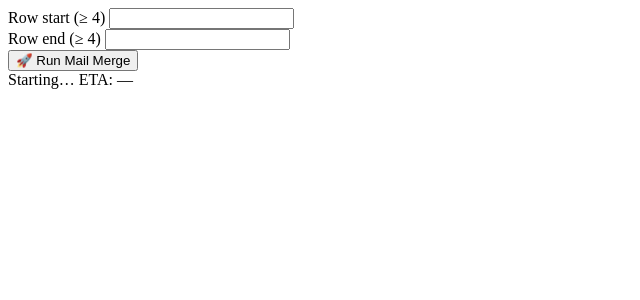
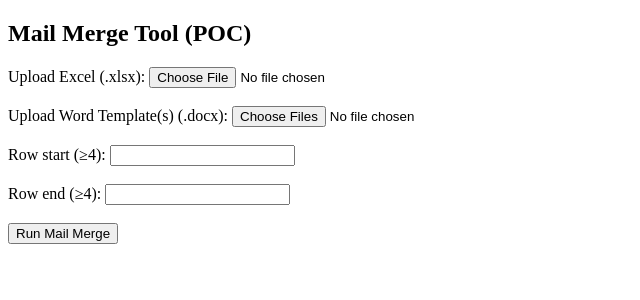
Before and after one commit to w1r7/mail-merge-web, a Flask app: page / in a window 1280 px wide. Shown: the top 300 px of the page, without its empty margins (0-640 px from the left). Run offline with Flask 3, Linux system fonts and the light colour scheme.

Commit message:
Update index.html

```diff
--- a/mail-merge-web-progress/templates/index.html
+++ b/mail-merge-web-progress/templates/index.html
@@ -1,89 +1,20 @@
 <!DOCTYPE html>
-<label class="block font-medium">Row start (≥ 4)</label>
-<input type="number" name="row_start" min="4" required class="mt-2 w-full border rounded-lg p-2" />
-</div>
-<div>
-<label class="block font-medium">Row end (≥ 4)</label>
-<input type="number" name="row_end" min="4" required class="mt-2 w-full border rounded-lg p-2" />
-</div>
-</div>
-<button type="submit" class="w-full bg-blue-600 text-white py-2 rounded-xl hover:bg-blue-700">🚀 Run Mail Merge</button>
-</form>
-
-
-<div id="progressWrap" class="mt-6 hidden">
-<div class="flex items-center justify-between mb-2">
-<span id="progressLabel" class="text-sm font-medium text-gray-700">Starting…</span>
-<span id="etaLabel" class="text-sm text-gray-500">ETA: —</span>
-</div>
-<div class="w-full bg-gray-200 rounded-full h-3">
-<div id="progressBar" class="bg-blue-600 h-3 rounded-full" style="width:0%"></div>
-</div>
-<div id="resultLink" class="mt-3 text-center"></div>
-</div>
-</div>
-
-
-<script>
-const form = document.getElementById('mergeForm');
-const progressWrap = document.getElementById('progressWrap');
-const progressBar = document.getElementById('progressBar');
-const progressLabel = document.getElementById('progressLabel');
-const etaLabel = document.getElementById('etaLabel');
-const resultLink = document.getElementById('resultLink');
-
-
-const fmtETA = (s) => {
-if (s == null) return '—';
-s = Math.max(0, Number(s) || 0);
-const m = Math.floor(s / 60);
-const r = s % 60;
-return `${m}:${r.toString().padStart(2, '0')}`;
-};
-
-
-form.addEventListener('submit', async (e) => {
-e.preventDefault();
-const fd = new FormData(form);
-const rs = Number(fd.get('row_start'));
-const re = Number(fd.get('row_end'));
-if (rs < 4 || re < 4) { alert('❌ Rows must be ≥ 4'); return; }
-if (rs > re) { alert('Row start cannot be greater than row end.'); return; }
-
-
-progressWrap.classList.remove('hidden');
-progressBar.style.width = '0%';
-progressLabel.textContent = 'Uploading…';
-etaLabel.textContent = 'ETA: —';
-resultLink.innerHTML = '';
-
-
-const res = await fetch('/start', { method: 'POST', body: fd });
-const data = await res.json();
-if (!res.ok) { alert('❌ ' + (data.error || 'Failed to start')); return; }
-
-
-const jobId = data.job_id;
-const timer = setInterval(async () => {
-const pr = await fetch(`/progress/${jobId}`);
-const pj = await pr.json();
-if (pj.error) { clearInterval(timer); alert('❌ ' + pj.error); return; }
-
-
-progressBar.style.width = `${pj.progress || 0}%`;
-progressLabel.textContent = pj.message || '';
-etaLabel.textContent = 'ETA: ' + fmtETA(pj.eta_seconds);
-
-
-if (pj.status === 'done') {
-clearInterval(timer);
-resultLink.innerHTML = `<a href="/download/${jobId}" class="inline-block mt-2 text-blue-700 underline">⬇️ Download ${pj.result_name || 'result'}</a>`;
-} else if (pj.status === 'error') {
-clearInterval(timer);
-alert('❌ ' + (pj.message || 'Error'));
-}
-}, 1000);
-});
-</script>
+<html>
+<head>
+  <title>Mail Merge Tool</title>
+</head>
+<body>
+  <h2>Mail Merge Tool (POC)</h2>
+  <form method="post" action="/merge" enctype="multipart/form-data">
+    <label>Upload Excel (.xlsx):</label>
+    <input type="file" name="excel" required><br><br>
+    <label>Upload Word Template(s) (.docx):</label>
+    <input type="file" name="word_templates" multiple required><br><br>
+    <label>Row start (≥4):</label>
+    <input type="number" name="row_start" min="4" required><br><br>
+    <label>Row end (≥4):</label>
+    <input type="number" name="row_end" min="4" required><br><br>
+    <button type="submit">Run Mail Merge</button>
+  </form>
 </body>
 </html>
```
